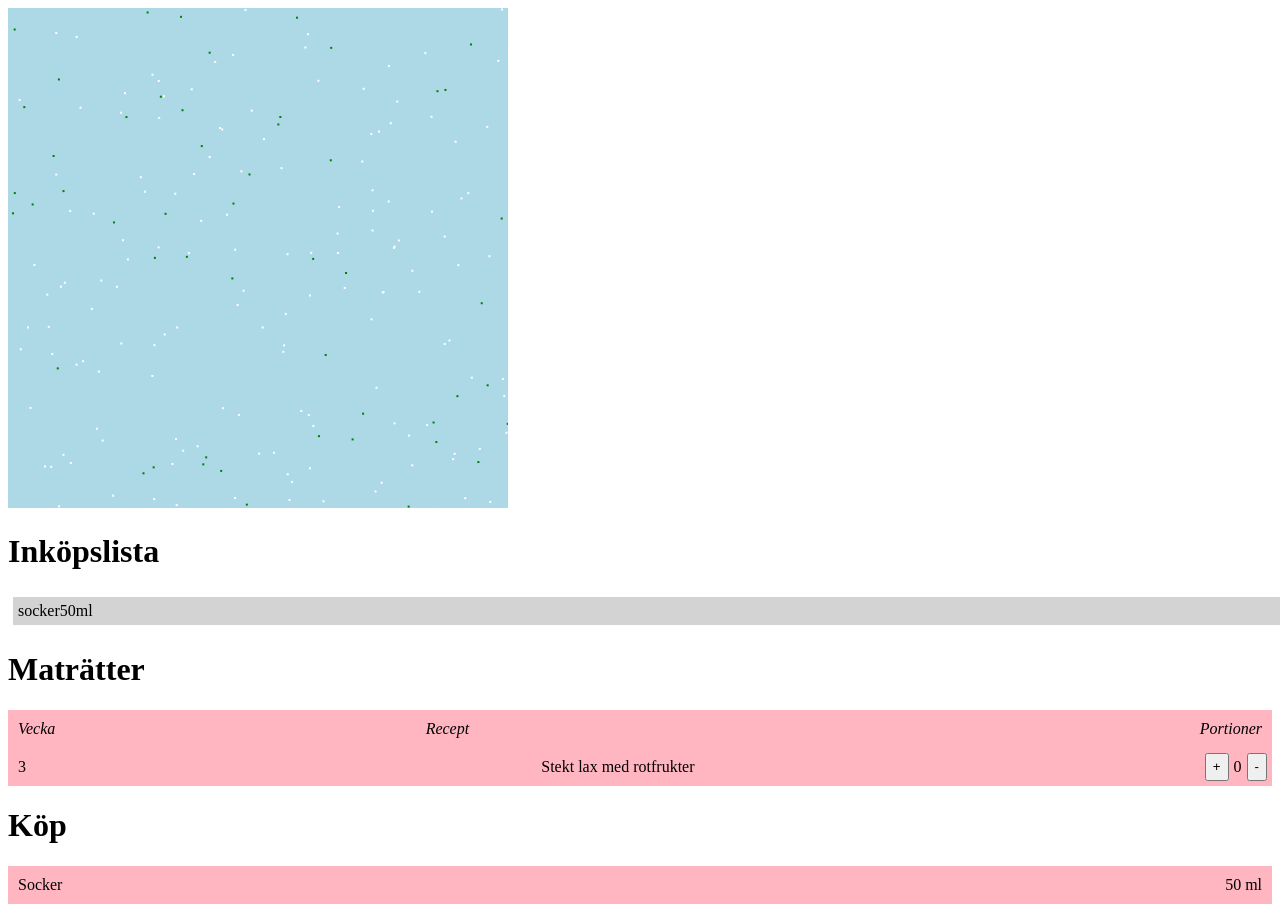
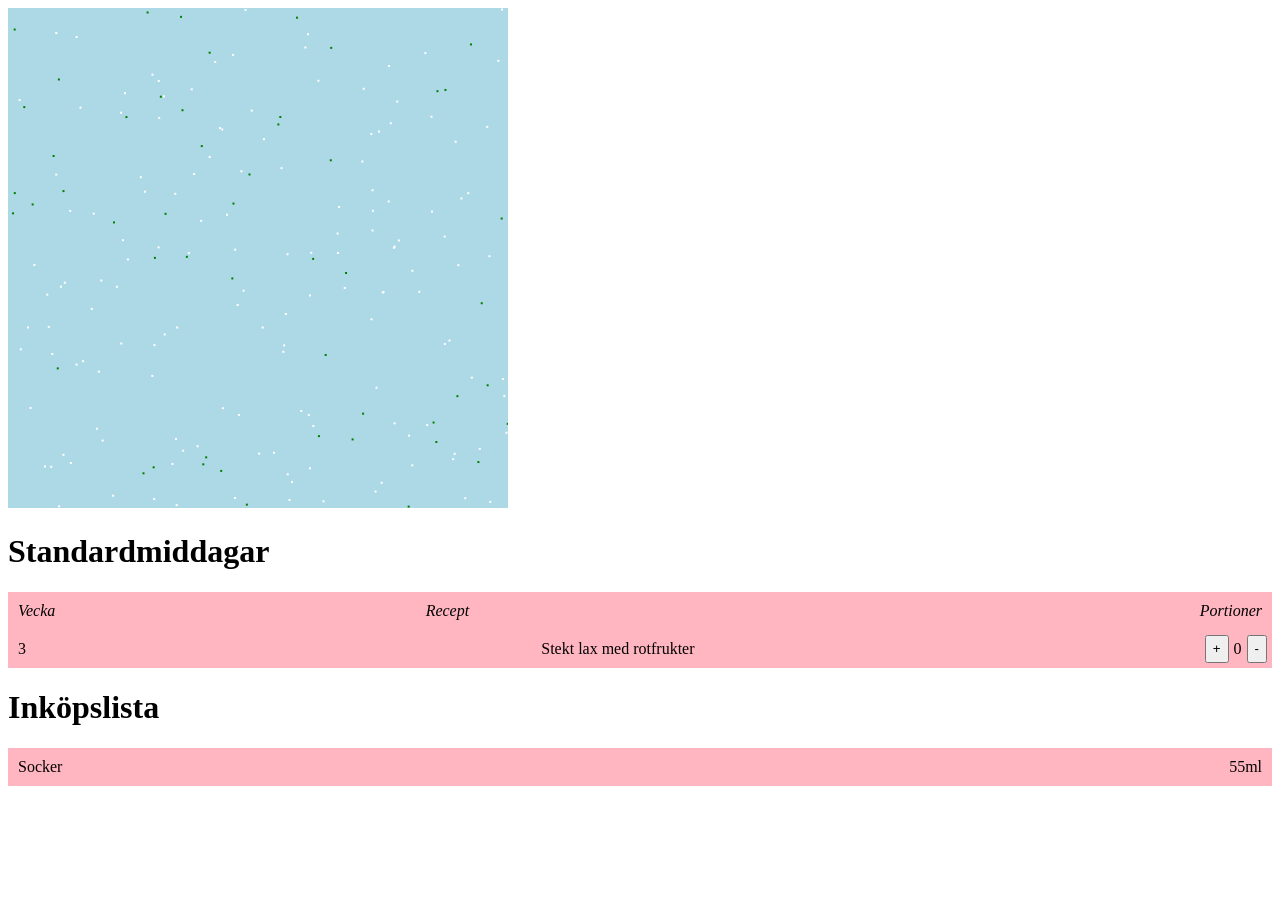
Before and after one commit to objarni/matsedel, a website: page index.html in a window 1280 px wide. After the commit the page ends 800 px from the top, so only its background shows below. Drawn offline with Linux system fonts and the light colour scheme.

Commit message:
clean up

```diff
--- a/index.html
+++ b/index.html
@@ -29,11 +29,8 @@
 </head>
 <body>
 <canvas style="background:lightblue" id="canvas" width="500" height="500"></canvas>
-<h1>Inköpslista</h1>
-<div id="table"></div>
-<script src="index.js"></script>
 
-<h1>Maträtter</h1>
+<h1>Standardmiddagar</h1>
 <div class="nicetable">
     <div class="leftist column-head">Vecka</div>
     <div class="leftist column-head">Recept</div>
@@ -48,10 +45,11 @@
     <button>-</button>
 </div>
 
-<h1>Köp</h1>
-<div class="nicetable">
-    <div class="leftist">Socker</div>
-    <div class="rightist">50 ml</div>
+<h1>Inköpslista</h1>
+<div class="nicetable" id="ingredientsTable">
 </div>
+
+<script src="index.js"></script>
+
 </body>
 </html>
--- a/index.js
+++ b/index.js
@@ -1,28 +1,31 @@
 (() => {
   // output/Main/foreign.js
+  function leftist(text) {
+    const div2 = document.createElement("div");
+    div2.className = "leftist";
+    div2.innerText = text;
+    return div2;
+  }
+  function rightist(text) {
+    const div2 = document.createElement("div");
+    div2.className = "rightist";
+    div2.innerText = text;
+    return div2;
+  }
+  var setIngredients = (ingredients) => () => {
+    ingredients.forEach((ingredient) => {
+      const name = leftist(ingredient.name);
+      const amount = rightist(`${ingredient.amount}${ingredient.unit}`);
+      let table = document.getElementById("ingredientsTable");
+      console.log(table);
+      table.append(name, amount);
+    });
+    console.log("hello from setIngredients");
+  };
   var simulate = (initialGerms) => (tickGerms) => () => {
     state = initialGerms;
     tick = tickGerms;
     window.requestAnimationFrame(step);
-  };
-  function spanWithText(text) {
-    const span = document.createElement("span");
-    span.style = "width:30%";
-    span.innerText = text;
-    return span;
-  }
-  var setIngredients = (ingredients) => () => {
-    ingredients.forEach((ingredient) => {
-      const name = spanWithText(ingredient.name);
-      const amount = spanWithText(ingredient.amount);
-      const unit2 = spanWithText(ingredient.unit);
-      const row = document.createElement("div");
-      row.style["width"] = "100vw";
-      row.style["backgroundColor"] = "lightgrey";
-      row.append(name, amount, unit2);
-      document.getElementById("table").appendChild(row);
-    });
-    console.log("hello from setIngredients");
   };
   function render(model) {
     const canvas = document.getElementById("canvas");
@@ -811,8 +814,8 @@
   var random_food = random_pos;
   var main = function __do3() {
     setIngredients([{
-      name: "socker",
-      amount: 50,
+      name: "Socker",
+      amount: 55,
       unit: "ml"
     }])();
     var foods = sequence2(replicate(100)(random_food))();
```
Also changed, not shown: src/Main.js (+22 -18 lines), 1 other file.
